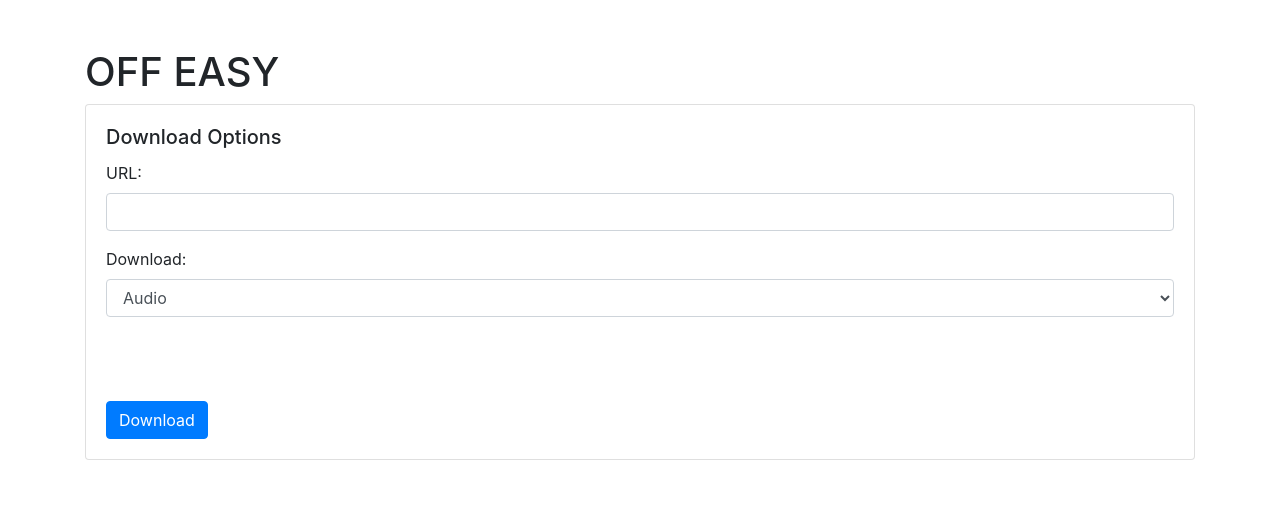
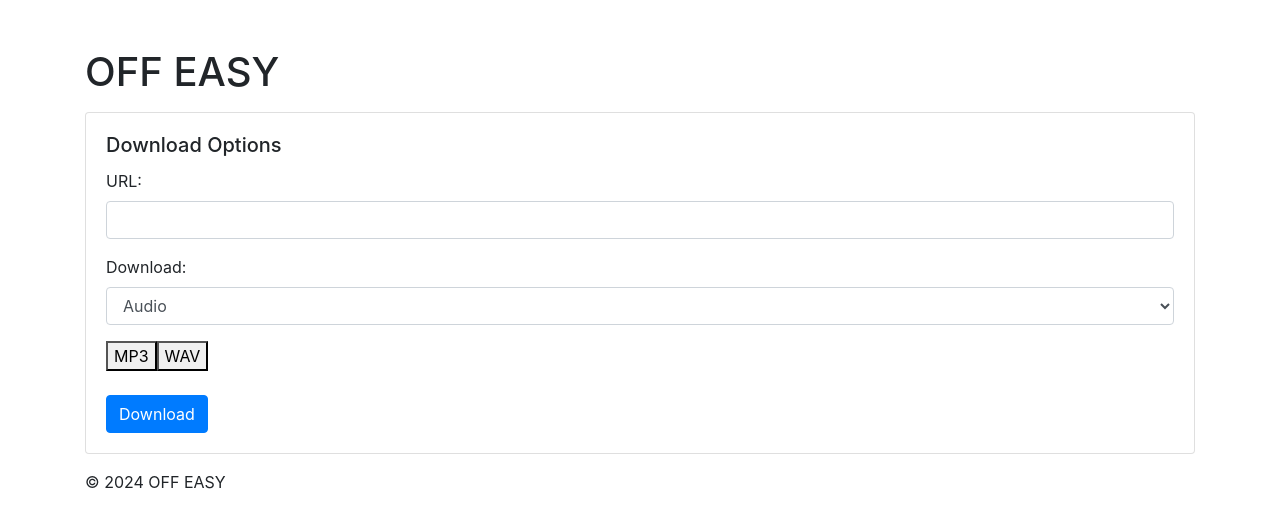
Before and after one commit to halcy8312/amida_web, a Flask app: page / in a window 1280 px wide. Shown: the top 528 px of the page. Run offline with Flask 3, Linux system fonts and the light colour scheme; some libraries are stand-ins or nearby versions.

Commit message:
ﾀﾞｸﾓ固定 ボタン表示改善案3

```diff
--- a/app.py
+++ b/app.py
@@ -1,5 +1,5 @@
 from flask import Flask, request, render_template, send_from_directory, redirect, url_for, flash
-from yt_dlp import YoutubeDL
+from yt_dlp import YoutubeDL, DownloadError, ExtractorError
 from pydub import AudioSegment
 import os
 
@@ -33,8 +33,14 @@
                 audio.export(new_file, format=format)
                 os.remove(downloaded_file)
                 downloaded_file = new_file
+    except DownloadError as e:
+        flash(f'Failed to download: {str(e)}')
+        return redirect(url_for('index'))
+    except ExtractorError as e:
+        flash(f'Error extracting video information: {str(e)}')
+        return redirect(url_for('index'))
     except Exception as e:
-        flash(f'Failed to download: {str(e)}')
+        flash(f'An unexpected error occurred: {str(e)}')
         return redirect(url_for('index'))
 
     filename = os.path.basename(downloaded_file)
--- /dev/null
+++ b/static/js/script.js
@@ -0,0 +1,21 @@
+function selectFormat(format) {
+    document.getElementById('selected-format').value = format;
+    document.getElementById('mp3-button').classList.remove('selected');
+    document.getElementById('wav-button').classList.remove('selected');
+    document.getElementById(format + '-button').classList.add('selected');
+}
+
+window.onload = function() {
+    selectFormat('mp3');
+    document.getElementById('choice').value = 'audio';
+    document.getElementById('audio-format').style.display = 'flex';
+}
+
+document.getElementById('choice').addEventListener('change', function () {
+    var choice = this.value;
+    if (choice === 'audio') {
+        document.getElementById('audio-format').style.display = 'flex';
+    } else {
+        document.getElementById('audio-format').style.display = 'none';
+    }
+});
--- a/templates/index.html
+++ b/templates/index.html
@@ -7,40 +7,12 @@
     <link href="https://stackpath.bootstrapcdn.com/bootstrap/4.5.2/css/bootstrap.min.css" rel="stylesheet">
     <link href="https://fonts.googleapis.com/css2?family=Roboto:wght@400;700&display=swap" rel="stylesheet">
     <link rel="stylesheet" href="{{ url_for('static', filename='css/styles.css') }}">
-    <style>
-        .format-buttons {
-            display: flex;
-            gap: 10px;
-            margin-top: 10px;
-        }
-        .format-button {
-            padding: 10px;
-            background-color: var(--main-color);
-            color: white;
-            border: none;
-            cursor: pointer;
-        }
-        .format-button.selected {
-            background-color: var(--accent-color);
-        }
-    </style>
-    <script>
-        function selectFormat(format) {
-            document.getElementById('selected-format').value = format;
-            document.getElementById('mp3-button').classList.remove('selected');
-            document.getElementById('wav-button').classList.remove('selected');
-            document.getElementById(format + '-button').classList.add('selected');
-        }
-
-        window.onload = function() {
-            selectFormat('mp3');
-            document.getElementById('choice').value = 'audio';
-        }
-    </script>
 </head>
 <body class="dark-mode">
-    <div class="container mt-5">
+    <header class="container mt-5">
         <h1>OFF EASY</h1>
+    </header>
+    <main class="container mt-3">
         {% with messages = get_flashed_messages() %}
             {% if messages %}
                 <div class="alert alert-warning" role="alert">
@@ -75,23 +47,10 @@
                 </form>
             </div>
         </div>
-    </div>
-    <script>
-        document.getElementById('choice').addEventListener('change', function () {
-            var choice = this.value;
-            if (choice === 'audio') {
-                document.getElementById('audio-format').style.display = 'flex';
-            } else {
-                document.getElementById('audio-format').style.display = 'none';
-            }
-        });
-
-        // Initialize display of audio format buttons
-        window.onload = function() {
-            selectFormat('mp3');
-            document.getElementById('choice').value = 'audio';
-            document.getElementById('audio-format').style.display = 'flex';
-        }
-    </script>
+    </main>
+    <footer class="container mt-3">
+        <p>&copy; 2024 OFF EASY</p>
+    </footer>
+    <script src="{{ url_for('static', filename='js/script.js') }}"></script>
 </body>
 </html>
```
Also changed, not shown: static/css/style.css (+18 -0 lines).
